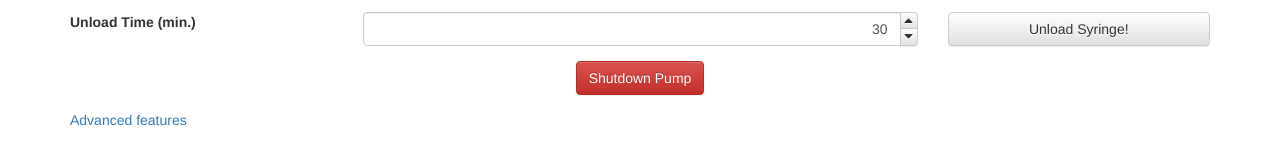
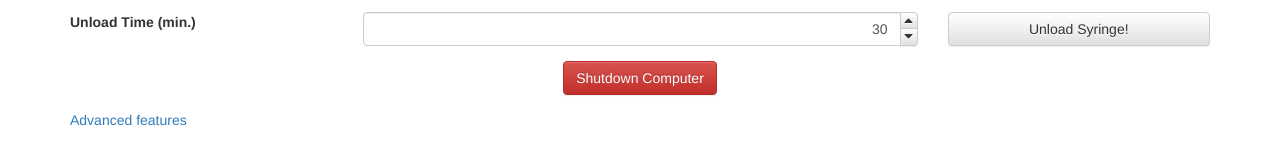
Before and after one commit to ClimateChangeInstitute/edu.umaine.cs.syringepump, a plain HTML site: page client/index.html in a window 1280 px wide. Shown: the part 244-395 px from the top of the page. Drawn offline with Linux system fonts and the light colour scheme.

```diff
--- a/client/index.html
+++ b/client/index.html
@@ -130,7 +130,7 @@
 			<div class="form-group">
 				<div class="col-xs-12" style="text-align: center">
 					<button id="shutdownButton" class="btn btn-danger" type="button">Shutdown
-						Pump</button>
+						Computer</button>
 				</div>
 			</div>
 
```
Also changed, not shown: 3 other files.
